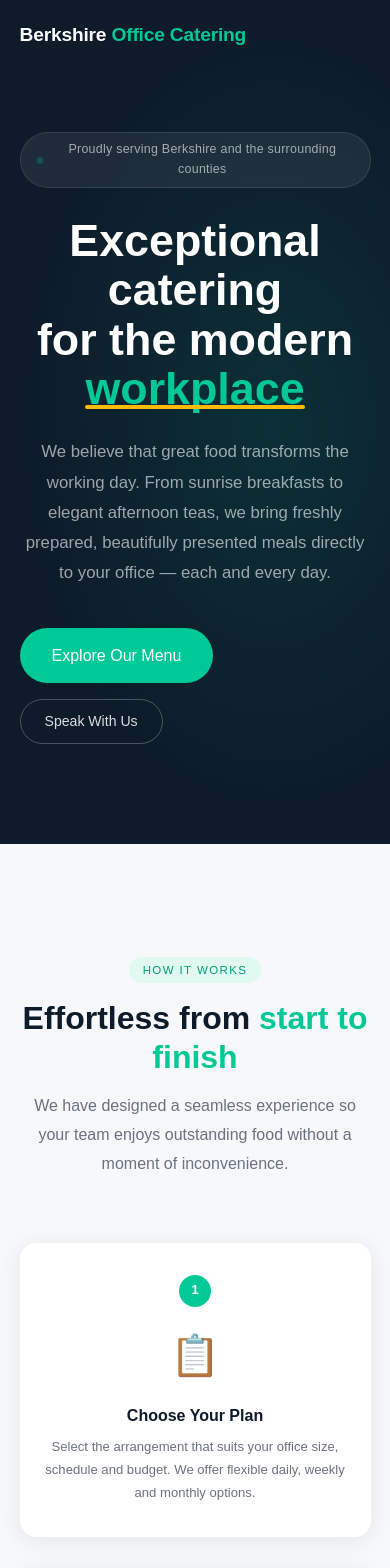
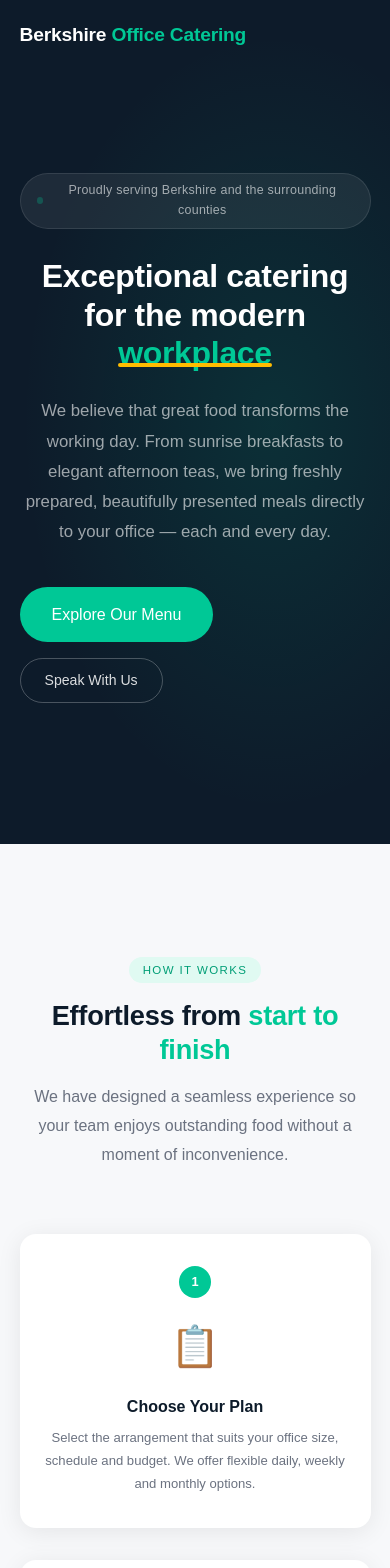
Before and after one commit to younes478/qualityfirst-website, a React (Create React App) app: page / in a window 390 px wide. Shown: the top 1568 px of the page. Built offline with nearby package versions, Linux system fonts and the light colour scheme.

Commit message:
lighter typography, swap gallery to avocado/scones/chicken wrap

```diff
--- a/src/App.css
+++ b/src/App.css
@@ -34,7 +34,7 @@ body {
 }
 
 /* ── FONTS ── */
-@import url('https://fonts.googleapis.com/css2?family=Syne:wght@400;600;700;800&family=DM+Sans:ital,wght@0,300;0,400;0,500;1,300&display=swap');
+@import url('https://fonts.googleapis.com/css2?family=Syne:wght@400;500;600;700&family=DM+Sans:ital,wght@0,300;0,400;0,500;1,300&display=swap');
 
 /* ── NAV ── */
 .fd-nav {
@@ -114,7 +114,8 @@ body {
 @keyframes pulse { 0%,100% { opacity:1; } 50% { opacity:0.25; } }
 .fd-hero-text h1 {
   font-family: var(--font-display);
-  font-size: clamp(2.8rem, 5vw, 4.2rem); font-weight: 800; line-height: 1.1;
+  font-size: clamp(2rem, 3.6vw, 3.2rem); font-weight: 600; line-height: 1.2;
+  letter-spacing: -0.01em;
   color: #fff; margin-bottom: 1.5rem;
   animation: fadeInUp 0.65s 0.1s ease both;
 }
@@ -192,7 +193,8 @@ body {
 }
 .fd-section-header h2 {
   font-family: var(--font-display);
-  font-size: clamp(2rem, 3.5vw, 2.8rem); font-weight: 800; line-height: 1.2;
+  font-size: clamp(1.7rem, 3vw, 2.4rem); font-weight: 600; line-height: 1.25;
+  letter-spacing: -0.01em;
   margin-bottom: 1rem;
 }
 .fd-section-header h2 em { font-style: normal; color: var(--teal); }
@@ -222,7 +224,7 @@ body {
   margin-bottom: 1rem;
 }
 .fd-step-icon { font-size: 2.5rem; margin-bottom: 1rem; }
-.fd-step h3 { font-family: var(--font-display); font-size: 1rem; font-weight: 700; margin-bottom: 0.5rem; }
+.fd-step h3 { font-family: var(--font-display); font-size: 1rem; font-weight: 600; margin-bottom: 0.5rem; }
 .fd-step p { font-size: 0.82rem; color: var(--gray-text); font-weight: 300; line-height: 1.75; }
 
 /* ── MENU TABS ── */
@@ -258,7 +260,7 @@ body {
 .fd-food-card:hover { box-shadow: var(--shadow-hover); transform: translateY(-4px); }
 .fd-food-body { padding: 1.75rem; flex: 1; display: flex; flex-direction: column; }
 .fd-food-body h3 {
-  font-family: var(--font-display); font-size: 1rem; font-weight: 700;
+  font-family: var(--font-display); font-size: 1rem; font-weight: 600;
   margin-bottom: 0.5rem; line-height: 1.4;
 }
 .fd-food-body p {
@@ -340,8 +342,7 @@ body {
 .fd-why-card h3 {
   font-family: var(--font-display); font-size: 1rem; font-weight: 600;
   color: #fff; margin-bottom: 0.5rem;
-}
-.fd-why-card p { font-size: 0.82rem; color: rgba(255,255,255,0.45); font-weight: 300; line-height: 1.75; }
+}.fd-why-card p { font-size: 0.82rem; color: rgba(255,255,255,0.45); font-weight: 300; line-height: 1.75; }
 
 /* ── TESTIMONIALS ── */
 .fd-testimonials-grid {
@@ -394,7 +395,7 @@ body {
   white-space: nowrap;
 }
 .fd-price-plan { font-family: var(--font-display); font-size: 1rem; font-weight: 700; margin-bottom: 1rem; }
-.fd-price-amount { font-family: var(--font-display); font-size: 3rem; font-weight: 800; line-height: 1; }
+.fd-price-amount { font-family: var(--font-display); font-size: 3rem; font-weight: 600; line-height: 1; }
 .fd-price-per { font-size: 0.78rem; color: var(--gray-text); margin: 0.3rem 0 1.5rem; }
 .fd-price-features { list-style: none; margin-bottom: 2rem; }
 .fd-price-features li {
@@ -424,7 +425,8 @@ body {
 }
 .fd-cta h2 {
   font-family: var(--font-display);
-  font-size: clamp(2rem, 4vw, 3rem); font-weight: 800;
+  font-size: clamp(1.8rem, 3.5vw, 2.6rem); font-weight: 600;
+  letter-spacing: -0.01em;
   color: #fff; margin-bottom: 1rem;
 }
 .fd-cta p { font-size: 1rem; color: rgba(255,255,255,0.55); margin-bottom: 2.5rem; font-weight: 300; }
--- a/src/App.js
+++ b/src/App.js
@@ -212,24 +212,24 @@ function App() {
         </div>
         <div className="fd-gallery-grid">
           <a className="fd-gallery-item fd-gallery-large" onClick={() => { setActiveTab('breakfast'); scrollTo('menu'); }} href="#menu">
-            <img src="https://images.unsplash.com/photo-1467003909585-2f8a72700288?w=800&q=85" alt="Fresh prepared dish" />
+            <img src="https://images.unsplash.com/photo-1541519227354-08fa5d50c820?w=800&q=85" alt="Avocado toast" />
             <div className="fd-gallery-overlay"><span>Breakfast</span></div>
           </a>
-          <a className="fd-gallery-item" onClick={() => { setActiveTab('lunch'); scrollTo('menu'); }} href="#menu">
-            <img src="https://images.unsplash.com/photo-1540189549336-e6e99c3679fe?w=600&q=85" alt="Colourful healthy bowl" />
-            <div className="fd-gallery-overlay"><span>Lunch</span></div>
-          </a>
           <a className="fd-gallery-item" onClick={() => { setActiveTab('tea'); scrollTo('menu'); }} href="#menu">
-            <img src="https://images.unsplash.com/photo-1565299624946-b28f40a0ae38?w=600&q=85" alt="Afternoon tea" />
+            <img src="https://images.unsplash.com/photo-1587314168485-3236d6710814?w=600&q=85" alt="Scones with clotted cream" />
             <div className="fd-gallery-overlay"><span>Afternoon Tea</span></div>
           </a>
           <a className="fd-gallery-item" onClick={() => { setActiveTab('lunch'); scrollTo('menu'); }} href="#menu">
-            <img src="https://images.unsplash.com/photo-1476224203421-9ac39bcb3327?w=600&q=85" alt="Elegant plating" />
+            <img src="https://images.unsplash.com/photo-1550507992-eb63ffee0847?w=600&q=85" alt="Chicken wrap" />
             <div className="fd-gallery-overlay"><span>Lunch</span></div>
           </a>
           <a className="fd-gallery-item" onClick={() => { setActiveTab('breakfast'); scrollTo('menu'); }} href="#menu">
-            <img src="https://images.unsplash.com/photo-1504674900247-0877df9cc836?w=600&q=85" alt="Fresh breakfast spread" />
+            <img src="https://images.unsplash.com/photo-1603046891726-36bfd957e0bf?w=600&q=85" alt="Avocado on sourdough" />
             <div className="fd-gallery-overlay"><span>Breakfast</span></div>
+          </a>
+          <a className="fd-gallery-item" onClick={() => { setActiveTab('tea'); scrollTo('menu'); }} href="#menu">
+            <img src="https://images.unsplash.com/photo-1558961363-fa8fdf82db35?w=600&q=85" alt="Afternoon tea pastries" />
+            <div className="fd-gallery-overlay"><span>Afternoon Tea</span></div>
           </a>
         </div>
       </section>
```
